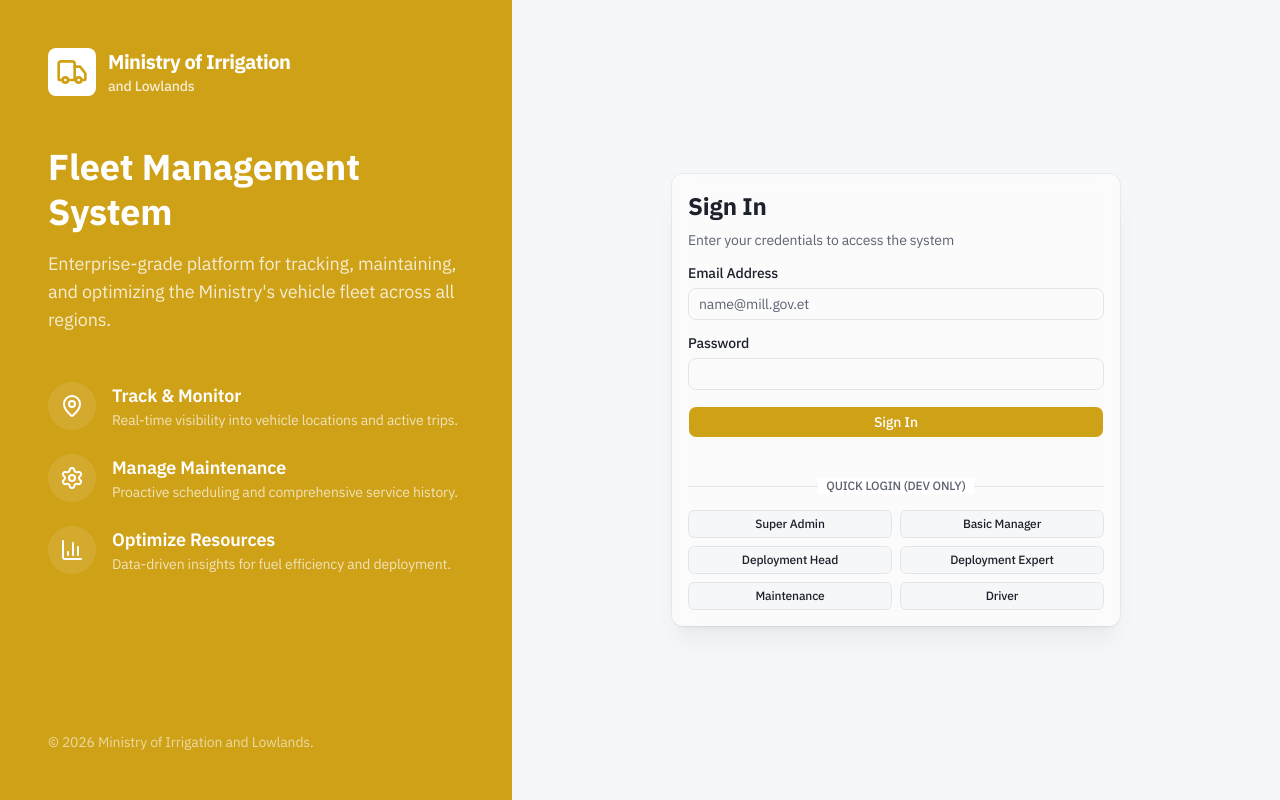
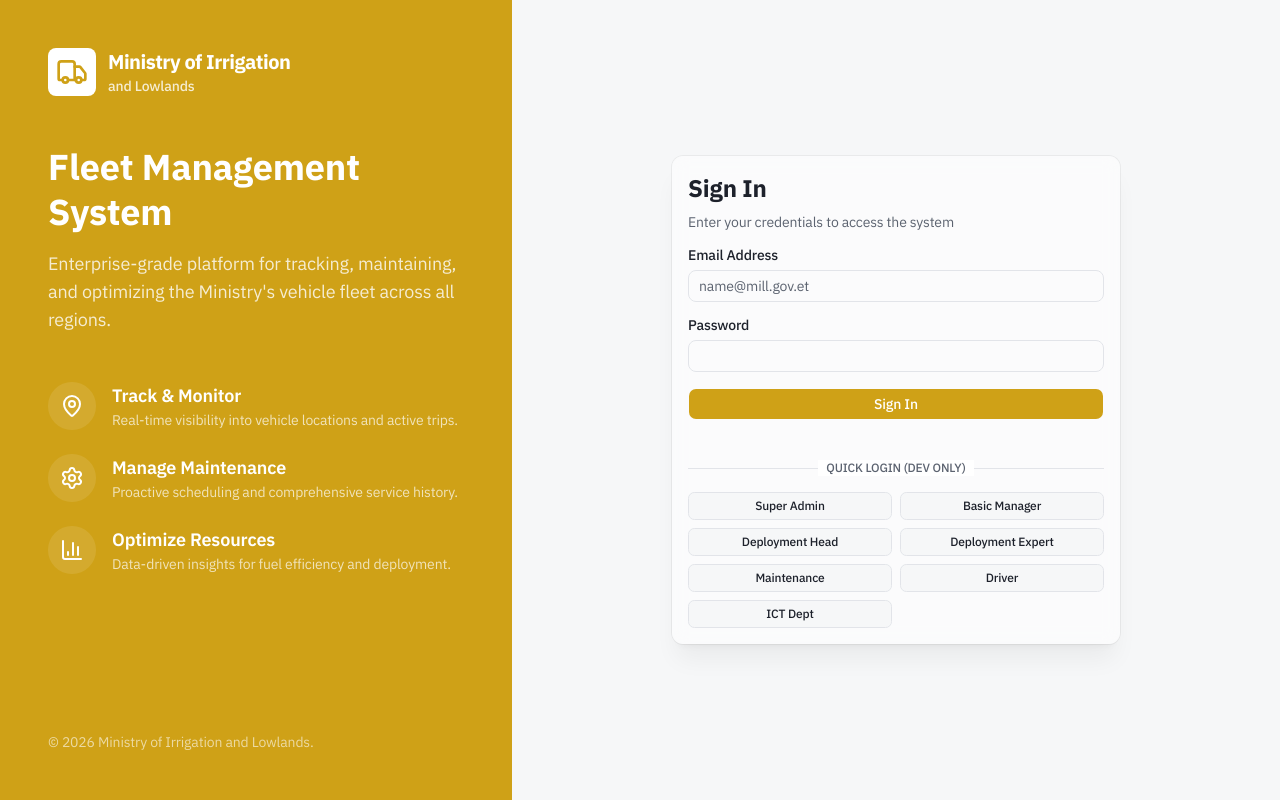
Before and after one commit to FuadTesfaye/Fleet, a Next.js app in the folder fms/: page /login in a window 1280 px wide. Built offline with nearby package versions, Linux system fonts and the light colour scheme.

Commit message:
feat: add ICT Dept credentials to login page mock data

```diff
--- a/fms/src/app/(auth)/login/page.tsx
+++ b/fms/src/app/(auth)/login/page.tsx
@@ -22,6 +22,7 @@ const QUICK_LOGINS = [
   { label: "Deployment Expert", email: "expert@mill.gov.et" },
   { label: "Maintenance", email: "mechanic@mill.gov.et" },
   { label: "Driver", email: "driver@mill.gov.et" },
+  { label: "ICT Dept", email: "kidist.a@mill.gov.et" },
 ]
 
 export default function LoginPage() {
```
